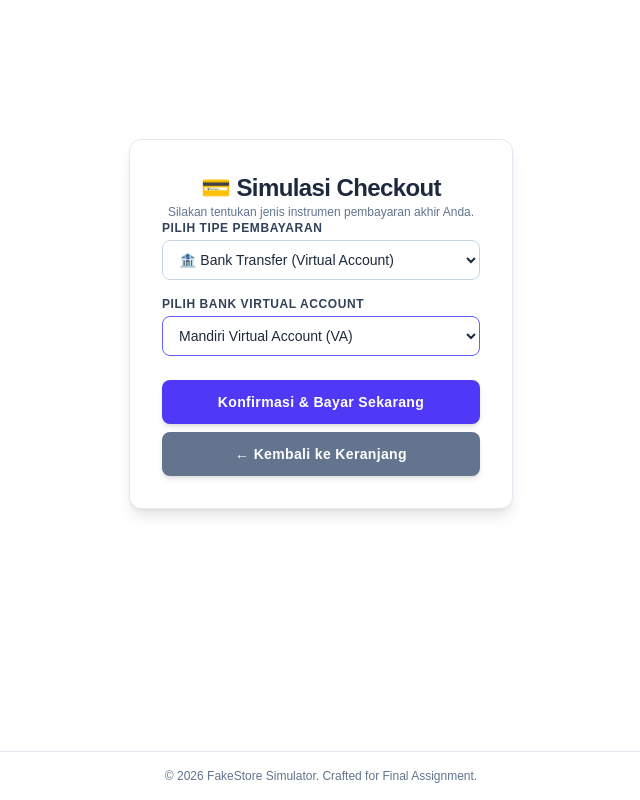
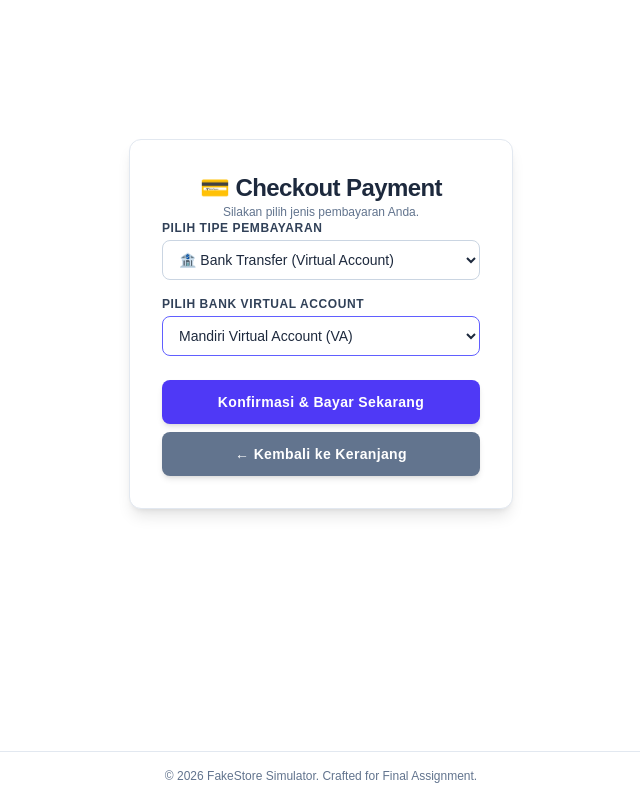
Before and after one commit to anugerahsembiring366-max/final-task-nextjs, a Next.js app: page /checkout in a window 1280 px wide. Shown: the whole page, without its empty margins (319-959 px from the left). Built offline with nearby package versions, Linux system fonts and the light colour scheme; no server answers.

Commit message:
memperbarui checkout dan layout

```diff
--- a/app/checkout/page.tsx
+++ b/app/checkout/page.tsx
@@ -39,8 +39,8 @@ export default function Checkout() {
         {/* KONDISI 1: FORM PEMILIHAN METODE */}
         {status === 'pending' && (
           <form onSubmit={handlePaymentSubmit} className="space-y-4">
-            <h2 className="text-2xl font-black text-slate-800 tracking-tight m-0">💳 Simulasi Checkout</h2>
-            <p className="text-xs text-slate-500 m-0">Silakan tentukan jenis instrumen pembayaran akhir Anda.</p>
+            <h2 className="text-2xl font-black text-slate-800 tracking-tight m-0">💳 Checkout Payment</h2>
+            <p className="text-xs text-slate-500 m-0">Silakan pilih jenis pembayaran Anda.</p>
 
             <div className="text-left">
               <label className="block text-xs font-bold text-slate-700 uppercase tracking-wider mb-1">Pilih Tipe Pembayaran</label>
@@ -98,7 +98,7 @@ export default function Checkout() {
                   onChange={(e) => setSpecificMethod(e.target.value)}
                   className="w-full px-3 py-2.5 border border-emerald-500 rounded-lg text-sm text-slate-800 focus:outline-none focus:ring-2 focus:ring-indigo-500 bg-white cursor-pointer box-border"
                 >
-                  <option value="QRIS Dinamis">Scan QRIS GPN (Otomatis)</option>
+                  <option value="QRIS Dinamis">Scan QRIS (Otomatis)</option>
                 </select>
               </div>
             )}
@@ -165,7 +165,7 @@ export default function Checkout() {
             <h1 className="text-5xl m-0 animate-bounce">🎉</h1>
             <h2 className="text-2xl font-black text-emerald-600 m-0 tracking-tight">Pembayaran Sukses!</h2>
             <p className="text-sm text-slate-600 leading-relaxed m-0 px-2">
-              Simulasi transaksi via <span className="font-extrabold text-slate-800 bg-slate-100 px-1.5 py-0.5 rounded border border-slate-200">{specificMethod}</span> berhasil diverifikasi oleh sistem simulator.
+              Transaksi via <span className="font-extrabold text-slate-800 bg-slate-100 px-1.5 py-0.5 rounded border border-slate-200">{specificMethod}</span> berhasil diverifikasi oleh sistem.
             </p>
             <div className="pt-4">
               <Link
--- a/app/layout.tsx
+++ b/app/layout.tsx
@@ -6,7 +6,7 @@ import { cookies } from 'next/headers';
 import './globals.css';
 
 export const metadata = {
-  title: 'Toko Online Premium',
+  title: 'Toko Online Sembiring',
   description: 'Project Tugas Akhir Toko Online Modern Next.js',
 };
 
```
